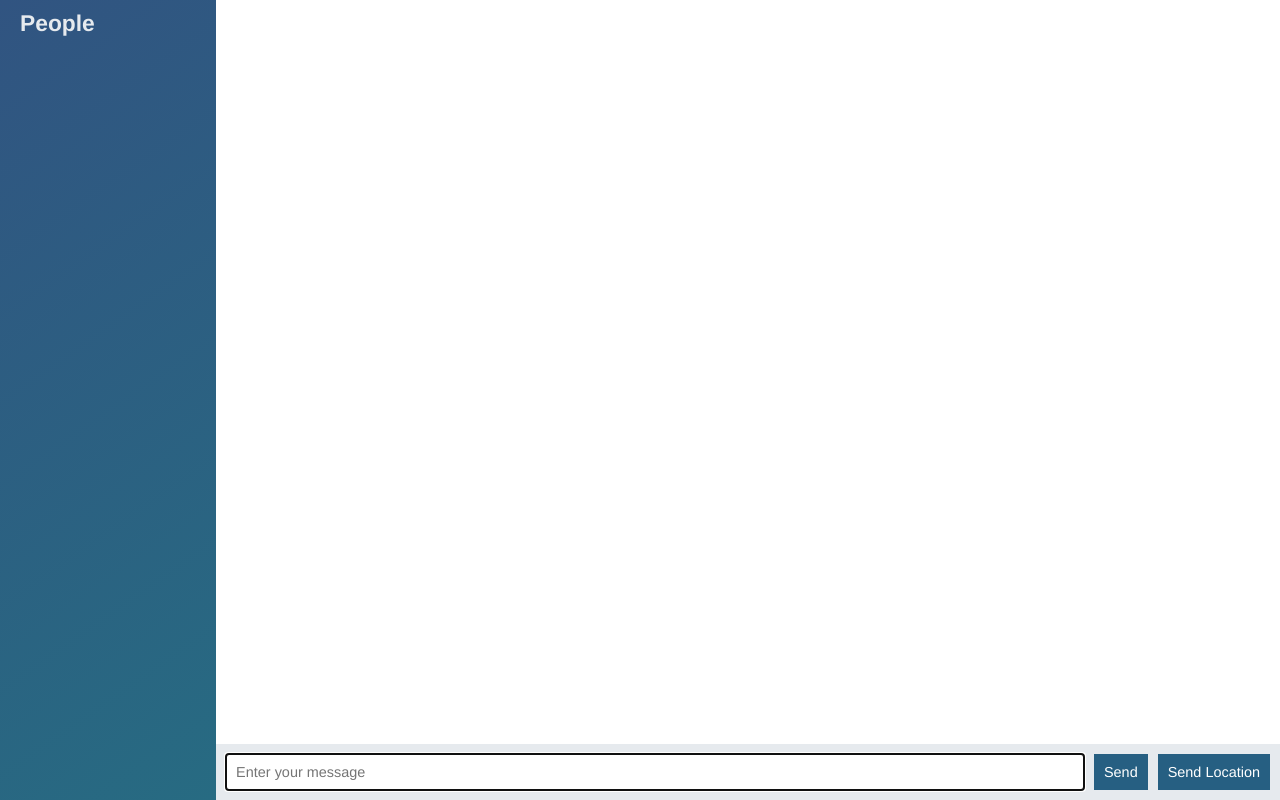
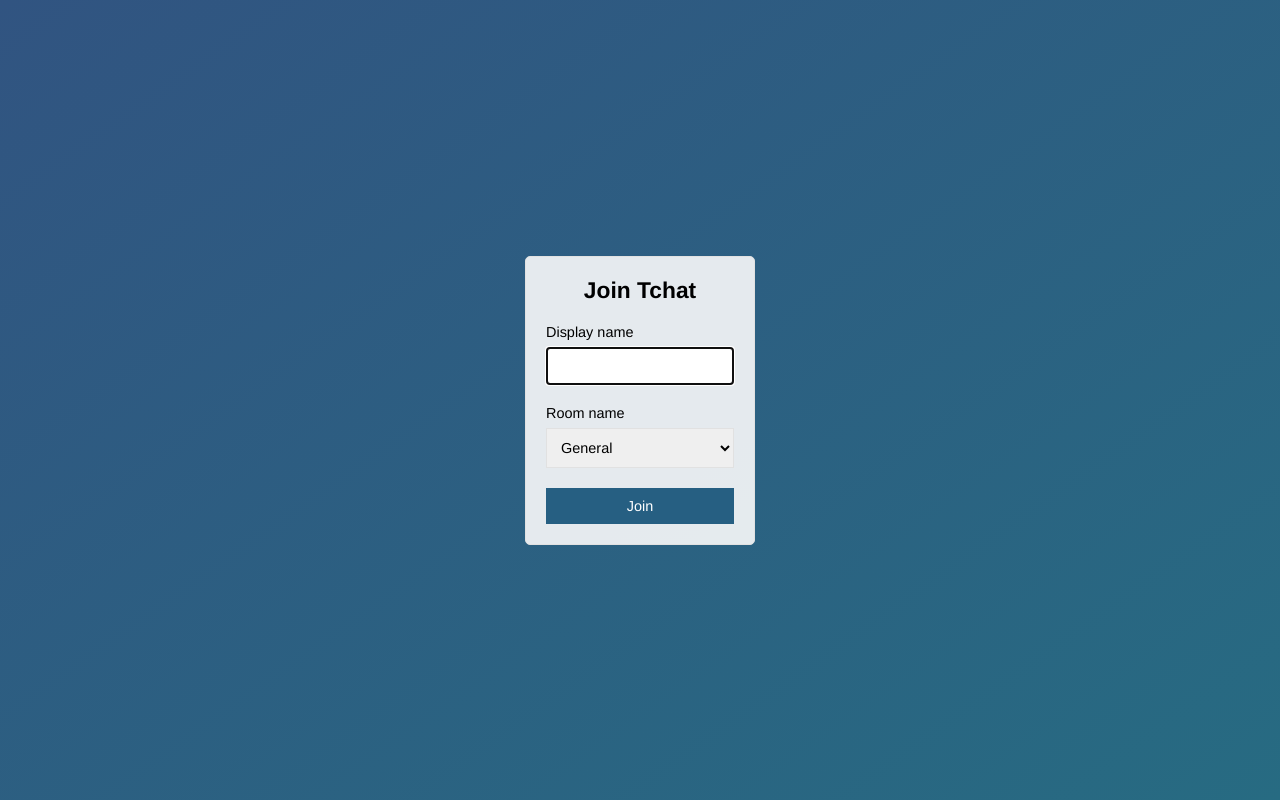
Before and after one commit to PrinceDavis/tg-chat, a website: page public/index.html in a window 1280 px wide. Drawn offline with nearby package versions, Linux system fonts and the light colour scheme; no server answers.

Commit message:
added chat html

```diff
--- a/public/index.html
+++ b/public/index.html
@@ -2,61 +2,31 @@
 <html>
   <head>
     <meta charset="utf-8">
+    <meta name="viewport" content="width=device-width, initial-scale=1, user-scalable=no">
+    <title>Join | TchatApp</title>
     <link rel="stylesheet" href="/css/style.css">
-    <title>Express socket chat app</title>
   </head>
-  <body class="chat">
-    <div class="chat__sidebar">
-      <h3>People</h3>
-      <div id="users"></div>
+  <body class="centered-form">
+    <div class="centered-form__form">
+      <form class="" action="chat.html" method="get">
+        <div class="form-field">
+          <h3>Join Tchat</h3>
+        </div>
+        <div class="form-field">
+          <label for="name">Display name</label>
+          <input type="text" name="name" autofocus required>
+        </div>
+        <div class="form-field">
+          <label for="room">Room name</label>
+          <select class="" name="room">
+            <option value="general">General</option>
+            <option value="imagine">Imagine</option>
+          </select>
+        </div>
+        <div class="form-field">
+          <button>Join</button>
+        </div>
+      </form>
     </div>
-
-    <div class="chat__main">
-      <ol id="messages" class="chat__messages"></ol>
-      <div class="chat__footer">
-        <form id="message-form" autocomplete="off">
-          <input type="text" name="message" placeholder="Enter your message" autofocus>
-          <button>Send</button>
-        </form>
-        <button id="send-location">Send Location</button>
-      </div>
-
-    </div>
-    <script id="message-template" type="text/template">
-      <li class="message">
-        <div class="message__title">
-          <h4>{{from}}</h4>
-          <span>{{time}}</span>
-        </div>
-        <div class="message__body">
-          <p>{{text}}</p>
-        </div>
-      </li>
-    </script>
-
-    <script id="location-message-template" type="text/template">
-      <li class="message">
-        <div class="message__title">
-          <h4>{{from}}</h4>
-          <span>{{time}}</span>
-        </div>
-        <div class="message__body">
-          <p>
-            <a href="{{url}}" target="_blank">My current location</a>
-          </p>
-        </div>
-      </li>
-    </script>
-
-
-
-
-
-
-    <script src="/socket.io/socket.io.js"></script>
-    <script src="/js/libs/jquery-3.1.1.min.js"></script>
-    <script src="/js/libs/moment.js"></script>
-    <script src="/js/libs/mustache.min.js"></script>
-    <script src="/js/app.js"></script>
   </body>
 </html>
--- a/server/server.js
+++ b/server/server.js
@@ -16,7 +16,7 @@ io.on('connection', (socket) =>{
   console.log('new user connected to the server');
 
   //welcome for admin
-  socket.emit('newMessage', generateMessage('Admin', 'Welcome to NodeChat'));
+  socket.emit('newMessage', generateMessage('Admin', 'Welcome to TchatApp'));
 
   socket.broadcast.emit('newMessage', generateMessage('Admin', 'A user has joined'));
 
```
Also changed, not shown: public/chat.html (added, +63 -0 lines).
